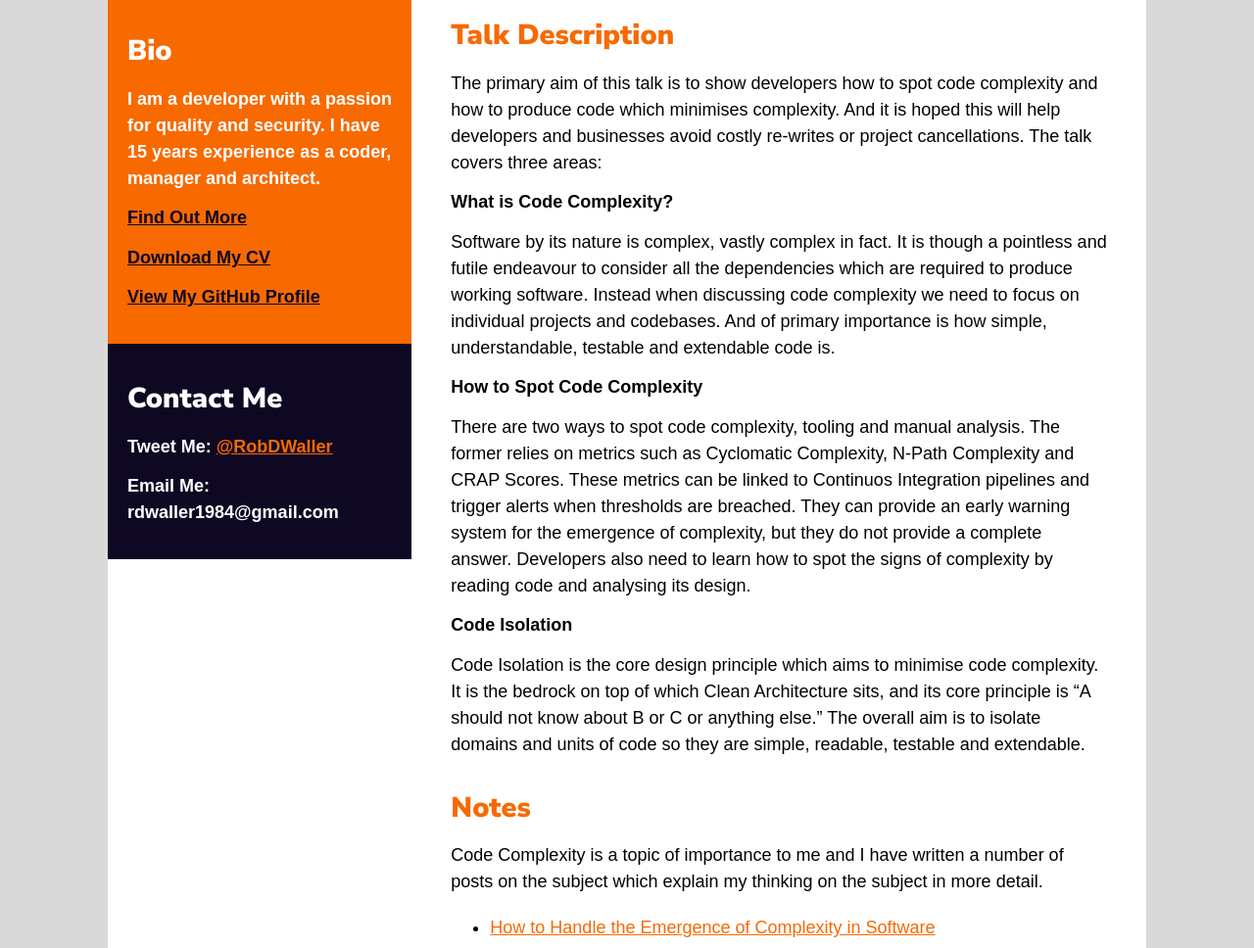
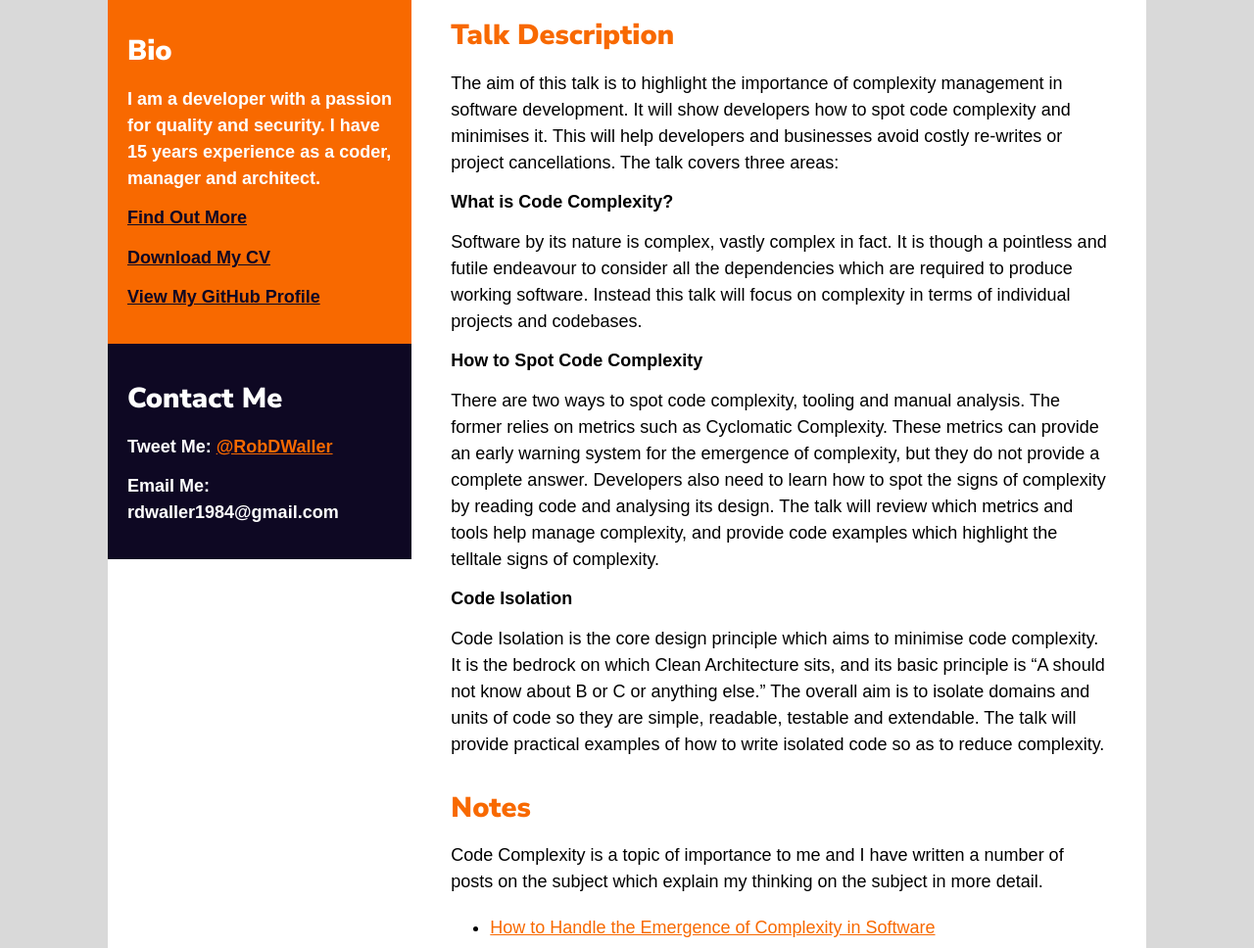
Before and after one commit to RobDWaller/robdwaller.github.io, a Jekyll site: the page built from _talks/handle-code-complexity.md, in a window 1280 px wide and 1400 px high, cut to the strip 432-1400 px from the top of the window. Shown: the whole strip at 98% size. Built offline with Jekyll 4.4.1, drawn with Linux system fonts in a browser that asks for light colours.

Commit message:
Tidied up code complexity talk.

```diff
--- a/_talks/handle-code-complexity.md
+++ b/_talks/handle-code-complexity.md
@@ -11,19 +11,19 @@ Complexity is an emergent property of code, at some point a codebase will cross
 
 ## Talk Description
 
-The primary aim of this talk is to show developers how to spot code complexity and how to produce code which minimises complexity. And it is hoped this will help developers and businesses avoid costly re-writes or project cancellations. The talk covers three areas:
+The aim of this talk is to highlight the importance of complexity management in software development. It will show developers how to spot code complexity and minimises it. This will help developers and businesses avoid costly re-writes or project cancellations. The talk covers three areas:
 
 **What is Code Complexity?**
 
-Software by its nature is complex, vastly complex in fact. It is though a pointless and futile endeavour to consider all the dependencies which are required to produce working software. Instead when discussing code complexity we need to focus on individual projects and codebases. And of primary importance is how simple, understandable, testable and extendable code is.
+Software by its nature is complex, vastly complex in fact. It is though a pointless and futile endeavour to consider all the dependencies which are required to produce working software. Instead this talk will focus on complexity in terms of individual projects and codebases.
 
 **How to Spot Code Complexity**
 
-There are two ways to spot code complexity, tooling and manual analysis. The former relies on metrics such as Cyclomatic Complexity, N-Path Complexity and CRAP Scores. These metrics can be linked to Continuos Integration pipelines and trigger alerts when thresholds are breached. They can provide an early warning system for the emergence of complexity, but they do not provide a complete answer. Developers also need to learn how to spot the signs of complexity by reading code and analysing its design.
+There are two ways to spot code complexity, tooling and manual analysis. The former relies on metrics such as Cyclomatic Complexity. These metrics can provide an early warning system for the emergence of complexity, but they do not provide a complete answer. Developers also need to learn how to spot the signs of complexity by reading code and analysing its design. The talk will review which metrics and tools help manage complexity, and provide code examples which highlight the telltale signs of complexity.
 
 **Code Isolation**
 
-Code Isolation is the core design principle which aims to minimise code complexity. It is the bedrock on top of which Clean Architecture sits, and its core principle is "A should not know about B or C or anything else." The overall aim is to isolate domains and units of code so they are simple, readable, testable and extendable.
+Code Isolation is the core design principle which aims to minimise code complexity. It is the bedrock on which Clean Architecture sits, and its basic principle is "A should not know about B or C or anything else." The overall aim is to isolate domains and units of code so they are simple, readable, testable and extendable. The talk will provide practical examples of how to write isolated code so as to reduce complexity.
 
 ## Notes
 
```
